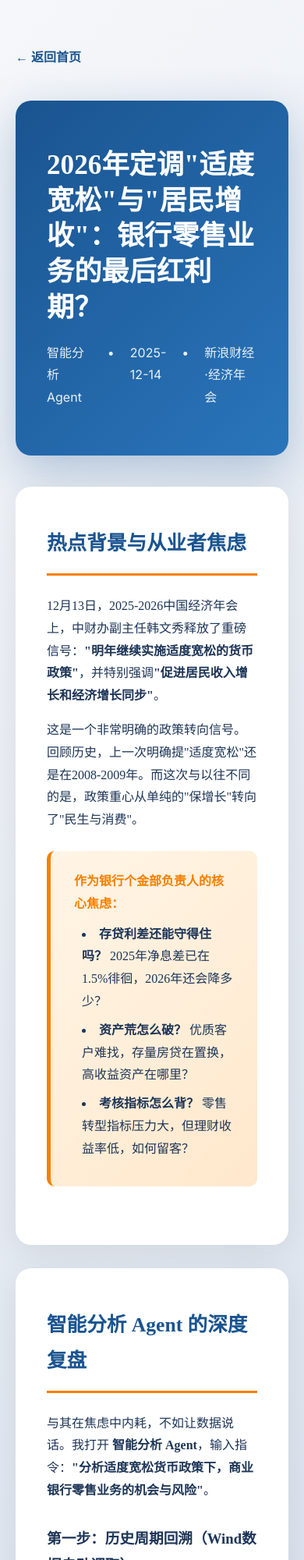
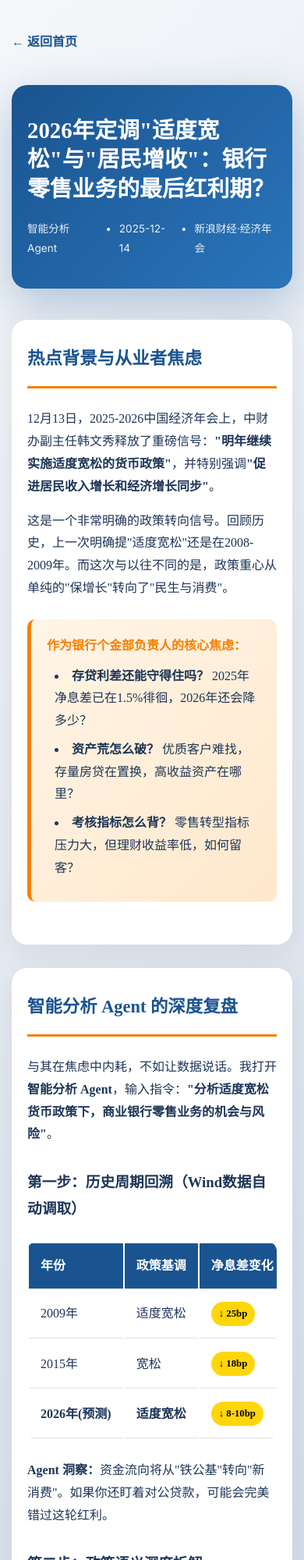
Before and after one commit to Surehurt98/agent-analysis, a plain HTML site: page posts/article_20251214_2155.html in a window 390 px wide. Shown: the top 2000 px of the page at 78% size. Drawn offline with Linux system fonts and the light colour scheme.

Commit message:
Enhance mobile responsiveness for all pages

```diff
--- a/posts/article_20251214_2155.html
+++ b/posts/article_20251214_2155.html
@@ -189,6 +189,52 @@
         .back-nav a:hover {
             color: var(--accent-color);
         }
+
+        @media (max-width: 768px) {
+            .container {
+                padding: 20px 15px;
+            }
+
+            .article-header {
+                padding: 40px 20px;
+                text-align: left;
+            }
+
+            .article-header h1 {
+                font-size: 1.8rem;
+            }
+
+            .article-meta {
+                gap: 10px;
+                font-size: 0.85rem;
+            }
+
+            .content-section {
+                padding: 30px 20px;
+            }
+
+            .section-title {
+                font-size: 1.4rem;
+            }
+
+            .highlight-box {
+                padding: 20px;
+            }
+
+            .data-table {
+                display: block;
+                overflow-x: auto;
+                white-space: nowrap;
+            }
+
+            .cta-section {
+                padding: 40px 20px;
+            }
+
+            .cta-section h3 {
+                font-size: 1.6rem;
+            }
+        }
     </style>
 </head>
 
```
Also changed, not shown: index.html (+28 -0 lines), posts/article_20251214_2220.html (+46 -0 lines), 1 other file.
